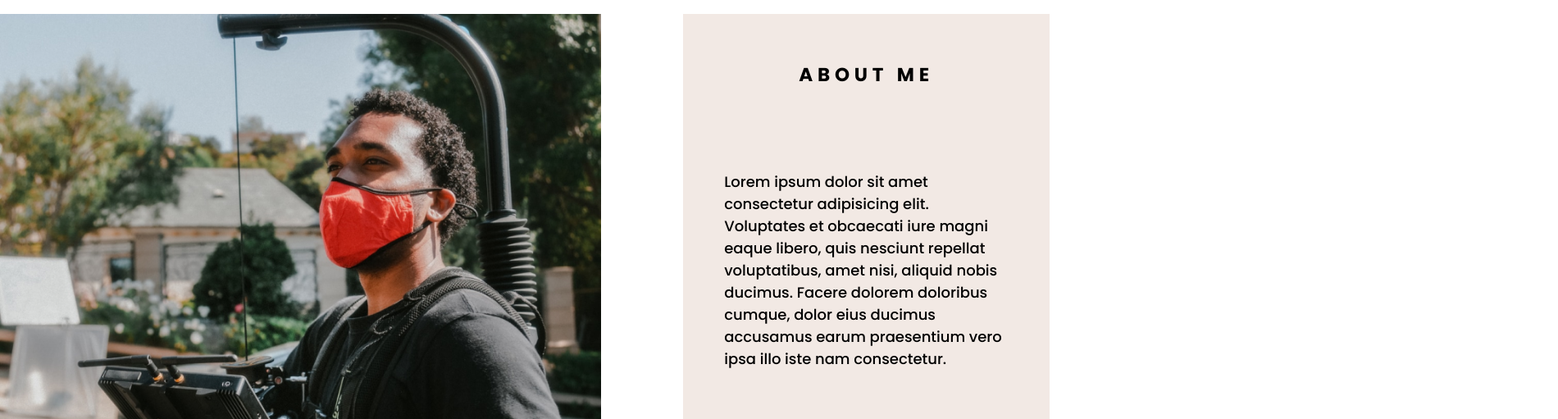
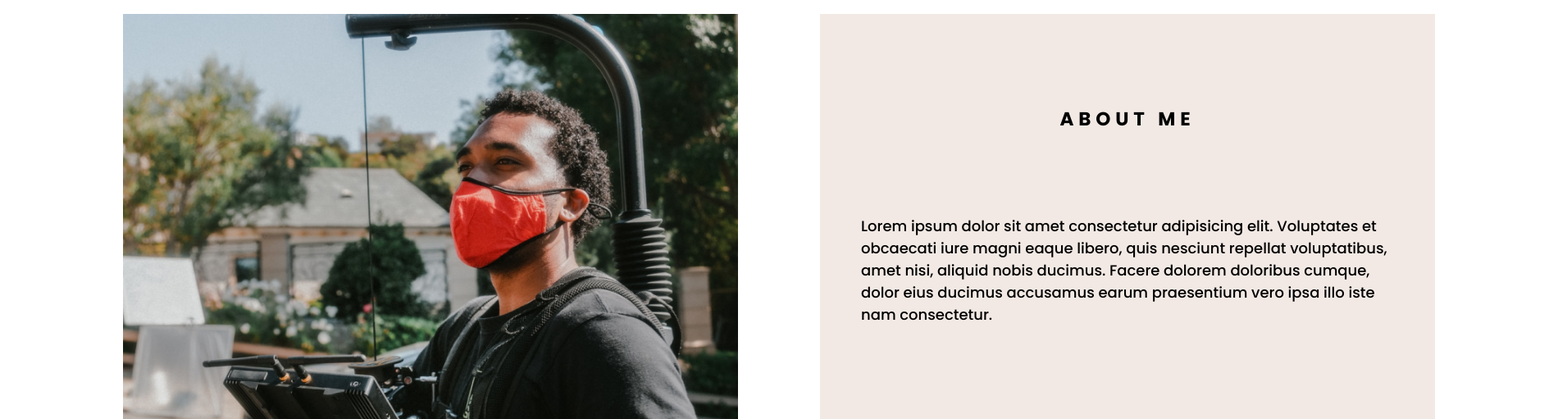
Before and after one commit to xXAxiomaXx/Photograph-Portfolio, a plain HTML site: page index.html in a window 1280 px wide. Shown: the part 133-644 px from the top of the page at 82% size, 1900 px wide, since content can reach past the window. Drawn offline with nearby package versions, Linux system fonts and the light colour scheme.

Commit message:
Update styles.css

```diff
--- a/styles.css
+++ b/styles.css
@@ -13,6 +13,7 @@
   html {
     overflow-x: hidden;
     font-size: 62.5%;
+      width:190rem;
   }
 
 .header{
```
